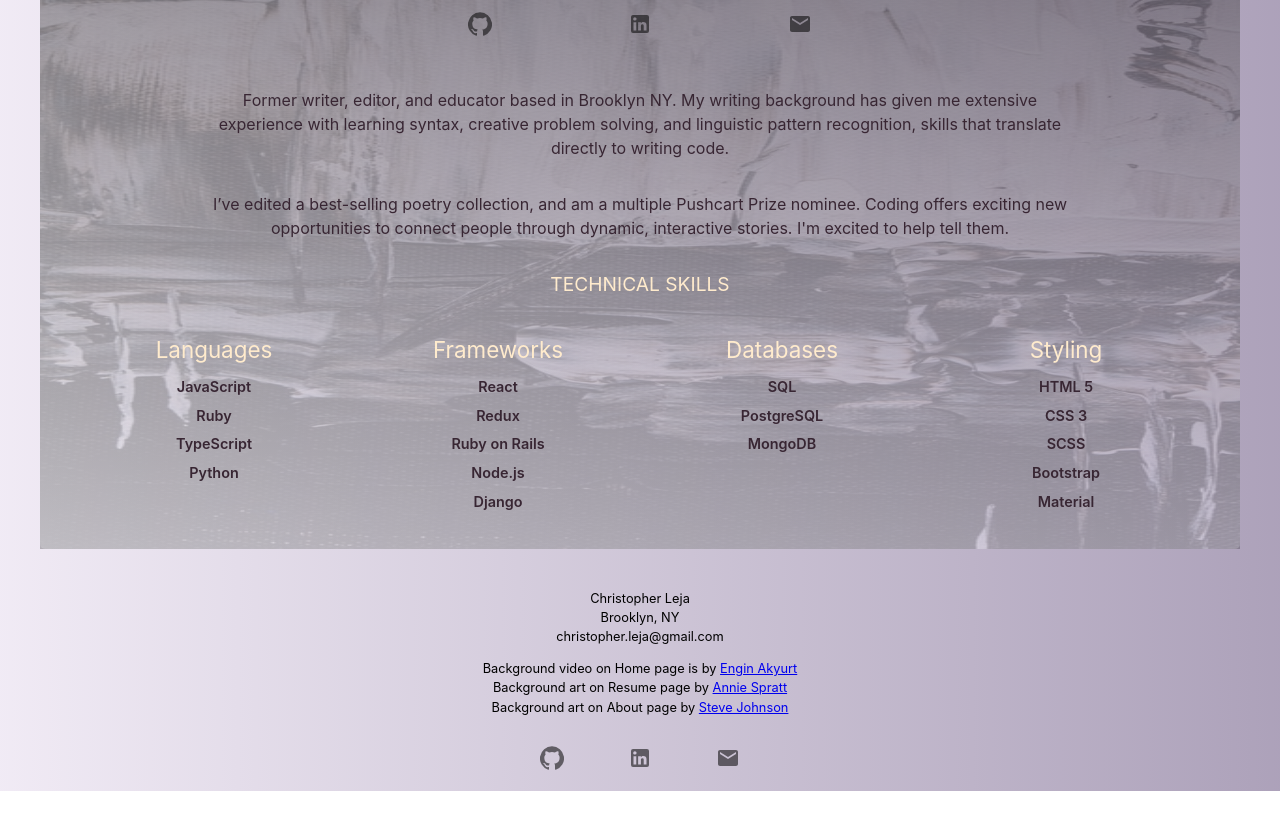
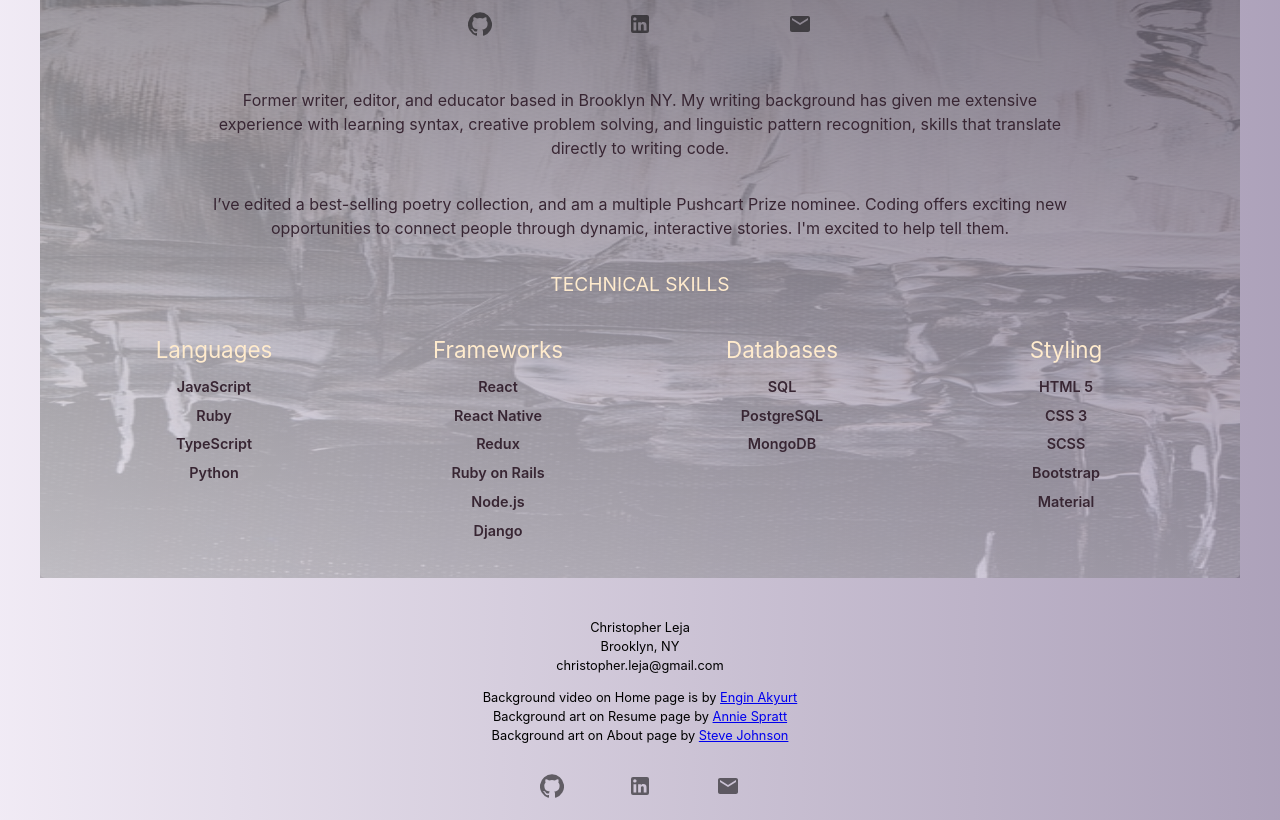
Before and after one commit to christopherleja/portfolio, a React (Create React App) app: page / in a window 1280 px wide. Shown: the part 3766-4586 px from the top of the page. Before the commit the page ends 4557 px from the top, so only its background shows below. Built offline with nearby package versions, Linux system fonts and the light colour scheme.

Commit message:
add React Native to skills, update downloadable resume

```diff
--- a/src/components/About.js
+++ b/src/components/About.js
@@ -34,6 +34,7 @@ const About = () => {
             <div className="about__skills-card">
               <ul className="about__skills"> Frameworks
                 <li className="about__skills-item">React</li>
+                <li className="about__skills-item">React Native</li>
                 <li className="about__skills-item">Redux</li>
                 <li className="about__skills-item">Ruby on Rails</li>
                 <li className="about__skills-item">Node.js</li>
```
Also changed, not shown: 1 other file (tests, documents, lock files or other folders).
